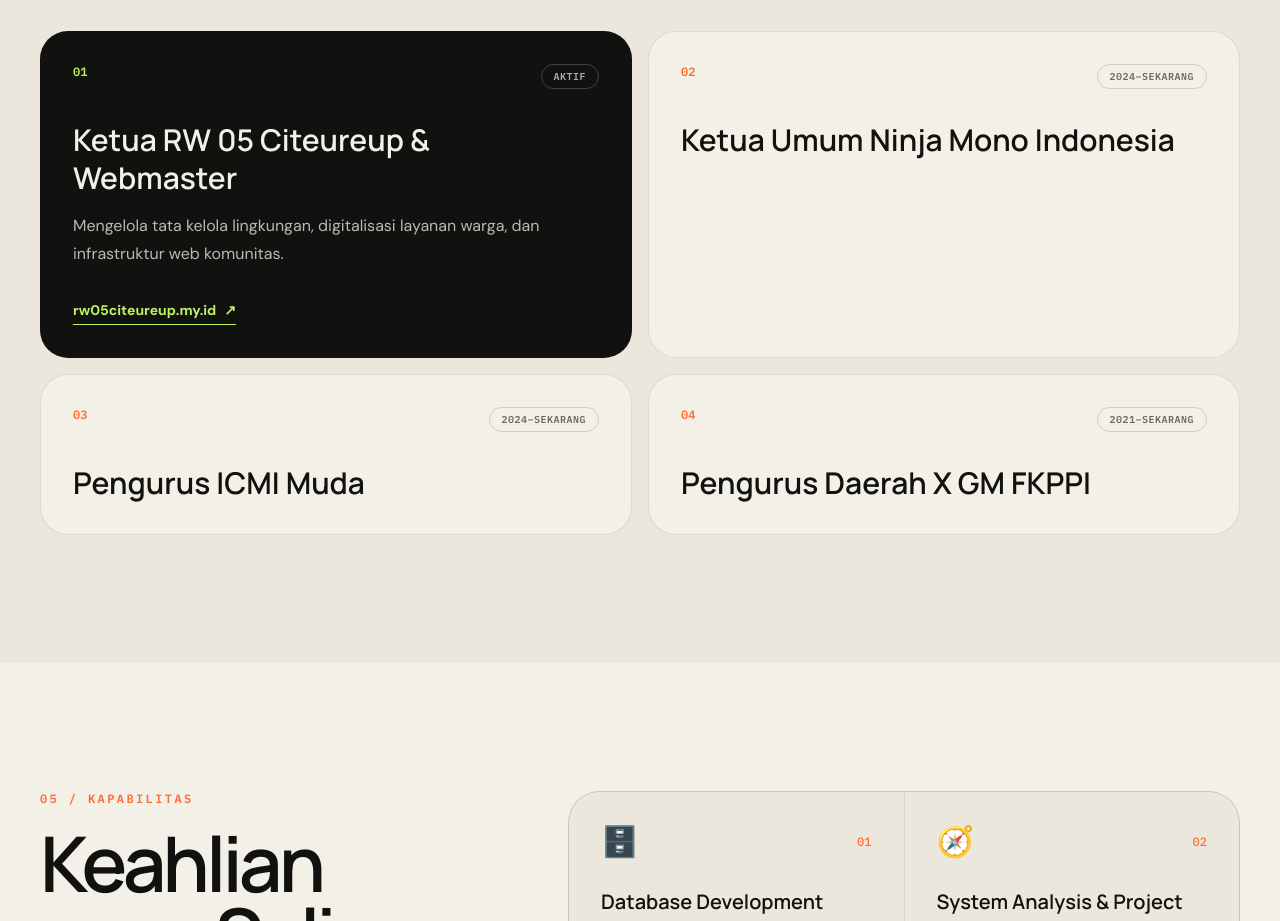
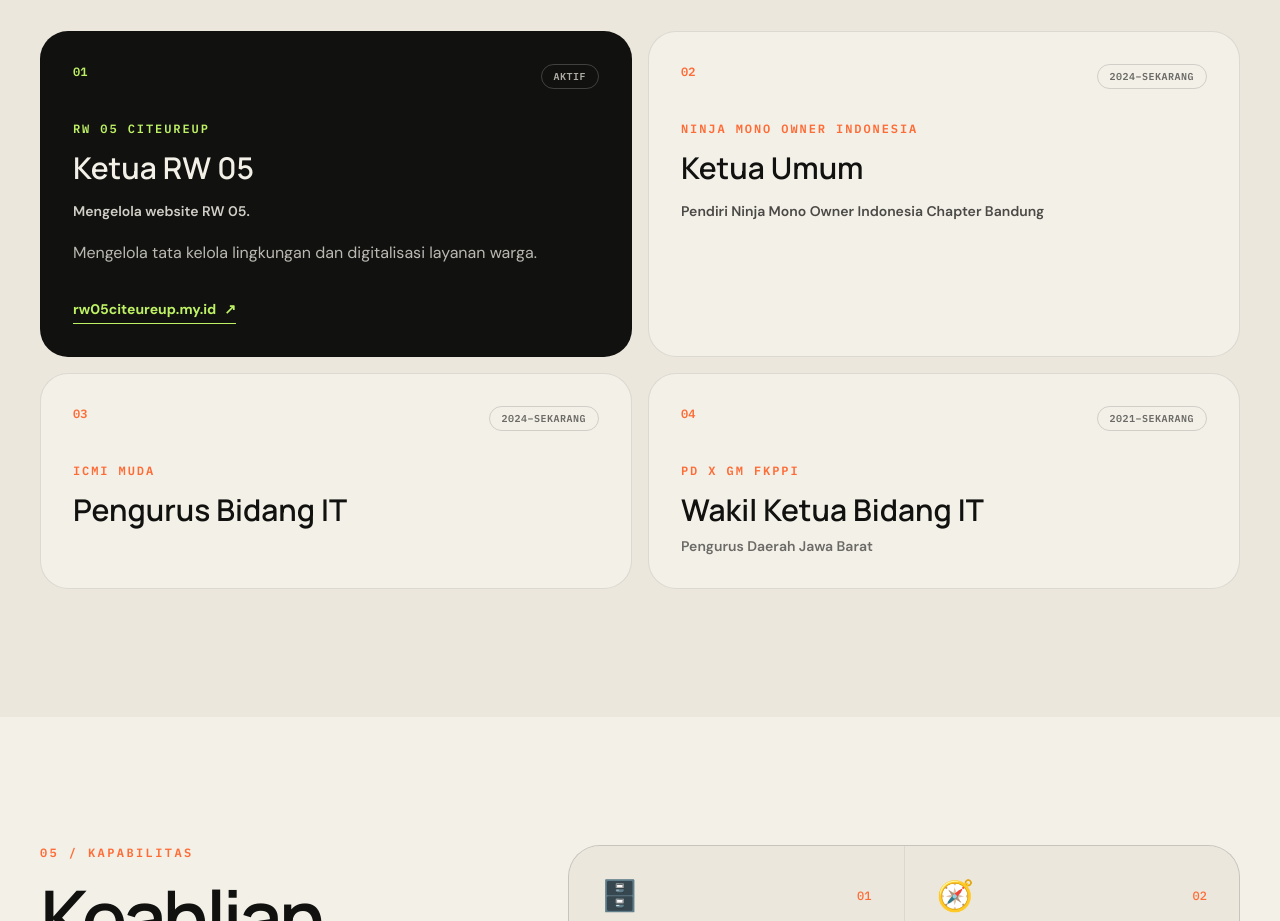
Before and after one commit to bintarto91/dwiwahyu-portfolio, a React (Vite) app: page / in a window 1280 px wide. Shown: the part 7100-8021 px from the top of the page. Built offline with nearby package versions, Linux system fonts and the light colour scheme.

Commit message:
Perbarui jabatan organisasi dan kepemimpinan

```diff
--- a/src/components/CV.jsx
+++ b/src/components/CV.jsx
@@ -103,11 +103,16 @@ export default function CV() {
           <h2 className="keep-with-next text-xl font-bold text-zinc-950 uppercase tracking-wide border-b border-zinc-200 pb-2 mb-4">Organisasi & Kepemimpinan</h2>
           <div className="grid gap-3 sm:grid-cols-2">
             {leadership.map((item) => (
-              <div key={item.role} className="avoid-break rounded-lg border border-zinc-200 bg-zinc-50 p-4">
+              <div key={item.organization} className="avoid-break rounded-lg border border-zinc-200 bg-zinc-50 p-4">
                 <div className="flex items-start justify-between gap-3">
-                  <h3 className="font-bold text-zinc-950">{item.role}</h3>
+                  <div>
+                    <p className="text-xs font-semibold uppercase tracking-wide text-sky-700">{item.organization}</p>
+                    <h3 className="mt-1 font-bold text-zinc-950">{item.role}</h3>
+                  </div>
                   <span className="whitespace-nowrap text-xs text-zinc-500">{item.period}</span>
                 </div>
+                {item.organizationLevel && <p className="mt-1 text-xs font-medium text-zinc-500">{item.organizationLevel}</p>}
+                {item.additionalRole && <p className="mt-2 text-sm font-medium leading-relaxed text-zinc-700">{item.additionalRole}</p>}
                 {item.description && <p className="mt-2 text-sm leading-relaxed text-zinc-600">{item.description}</p>}
                 {item.url && <a href={item.url} className="mt-2 inline-block text-xs font-medium text-sky-700 underline">rw05citeureup.my.id</a>}
               </div>
--- a/src/components/LeadershipCommunity.jsx
+++ b/src/components/LeadershipCommunity.jsx
@@ -14,13 +14,16 @@ export default function LeadershipCommunity() {
 
         <div className="mt-14 grid gap-4 sm:mt-16 sm:grid-cols-2">
           {leadership.map((item, index) => (
-            <Reveal key={item.role} delay={index * 80} className="h-full">
+            <Reveal key={item.organization} delay={index * 80} className="h-full">
               <article className={`flex h-full flex-col rounded-[1.75rem] border border-ink/10 p-7 transition hover:-translate-y-1 hover:shadow-xl sm:p-8 ${index === 0 ? "bg-ink text-cream sm:col-span-2" : "bg-cream"}`}>
                 <div className="flex items-start justify-between gap-5">
                   <span className={`font-mono text-xs font-bold ${index === 0 ? "text-lime" : "text-orange"}`}>0{index + 1}</span>
                   <span className={`rounded-full border px-3 py-1 font-mono text-[10px] font-semibold uppercase tracking-wider ${index === 0 ? "border-white/20 text-cream/70" : "border-ink/15 text-ink/60"}`}>{item.period}</span>
                 </div>
-                <h3 className="mt-8 max-w-2xl font-display text-2xl font-semibold leading-tight sm:text-3xl">{item.role}</h3>
+                <p className={`mt-8 font-mono text-xs font-bold uppercase tracking-[.16em] ${index === 0 ? "text-lime" : "text-orange"}`}>{item.organization}</p>
+                <h3 className="mt-3 max-w-2xl font-display text-2xl font-semibold leading-tight sm:text-3xl">{item.role}</h3>
+                {item.organizationLevel && <p className={`mt-2 text-sm font-semibold ${index === 0 ? "text-cream/70" : "text-ink/60"}`}>{item.organizationLevel}</p>}
+                {item.additionalRole && <p className={`mt-3 text-sm font-semibold leading-6 ${index === 0 ? "text-cream/85" : "text-ink/75"}`}>{item.additionalRole}</p>}
                 {item.description && <p className={`mt-4 max-w-3xl leading-7 ${index === 0 ? "text-cream/75" : "text-ink/70"}`}>{item.description}</p>}
                 {item.url && (
                   <a href={item.url} target="_blank" rel="noopener noreferrer" className="mt-8 inline-flex w-fit items-center gap-2 border-b border-lime pb-1 text-sm font-bold text-lime">
--- a/src/data/portfolio.js
+++ b/src/data/portfolio.js
@@ -290,22 +290,29 @@ export const certifications = [
 
 export const leadership = [
   {
-    role: "Ketua RW 05 Citeureup & Webmaster",
+    organization: "RW 05 Citeureup",
+    role: "Ketua RW 05",
+    additionalRole: "Mengelola website RW 05.",
     period: "Aktif",
     description:
-      "Mengelola tata kelola lingkungan, digitalisasi layanan warga, dan infrastruktur web komunitas.",
+      "Mengelola tata kelola lingkungan dan digitalisasi layanan warga.",
     url: "https://www.rw05citeureup.my.id",
   },
   {
-    role: "Ketua Umum Ninja Mono Indonesia",
+    organization: "Ninja Mono Owner Indonesia",
+    role: "Ketua Umum",
+    additionalRole: "Pendiri Ninja Mono Owner Indonesia Chapter Bandung",
     period: "2024–Sekarang",
   },
   {
-    role: "Pengurus ICMI Muda",
+    organization: "ICMI Muda",
+    role: "Pengurus Bidang IT",
     period: "2024–Sekarang",
   },
   {
-    role: "Pengurus Daerah X GM FKPPI",
+    organization: "PD X GM FKPPI",
+    role: "Wakil Ketua Bidang IT",
+    organizationLevel: "Pengurus Daerah Jawa Barat",
     period: "2021–Sekarang",
   },
 ];
```
Also changed, not shown: 1 other file (tests, documents, lock files or other folders).
